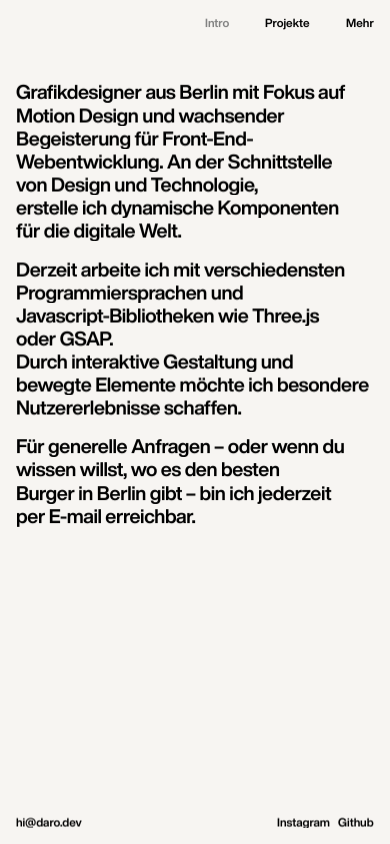
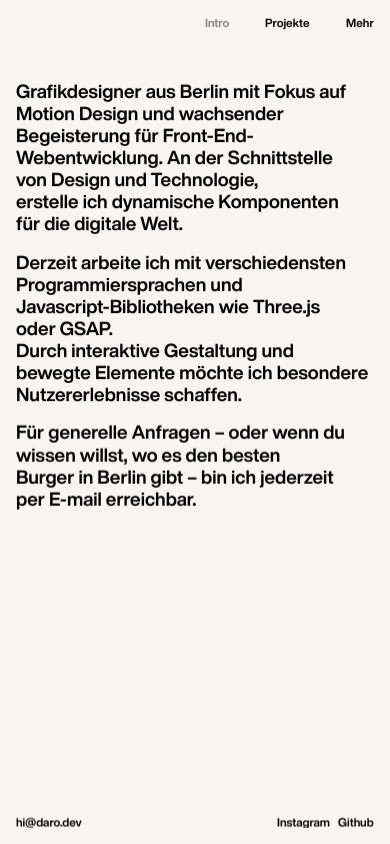
Before and after one commit to darko-img/portfolio_darek, a SvelteKit app: page / in a window 390 px wide. Built offline with nearby package versions, Linux system fonts and the light colour scheme.

Commit message:
info block mobile 17

```diff
--- a/src/routes/+page.svelte
+++ b/src/routes/+page.svelte
@@ -296,12 +296,6 @@ canvas {
     z-index: 0;
   }
 
-  .info-block-mobile h1,
-  .info-block-mobile h2 {
-  letter-spacing: -0.02em;
-  }
-
-
 @media (max-width: 1024px) {
 
   h1, h2 {
@@ -328,7 +322,7 @@ canvas {
 
   .info-block-mobile h1,
   .info-block-mobile h2 {
-  font-size: 5vw;
+  font-size: 4.8vw;
   font-style: normal;
   }
 }
```
